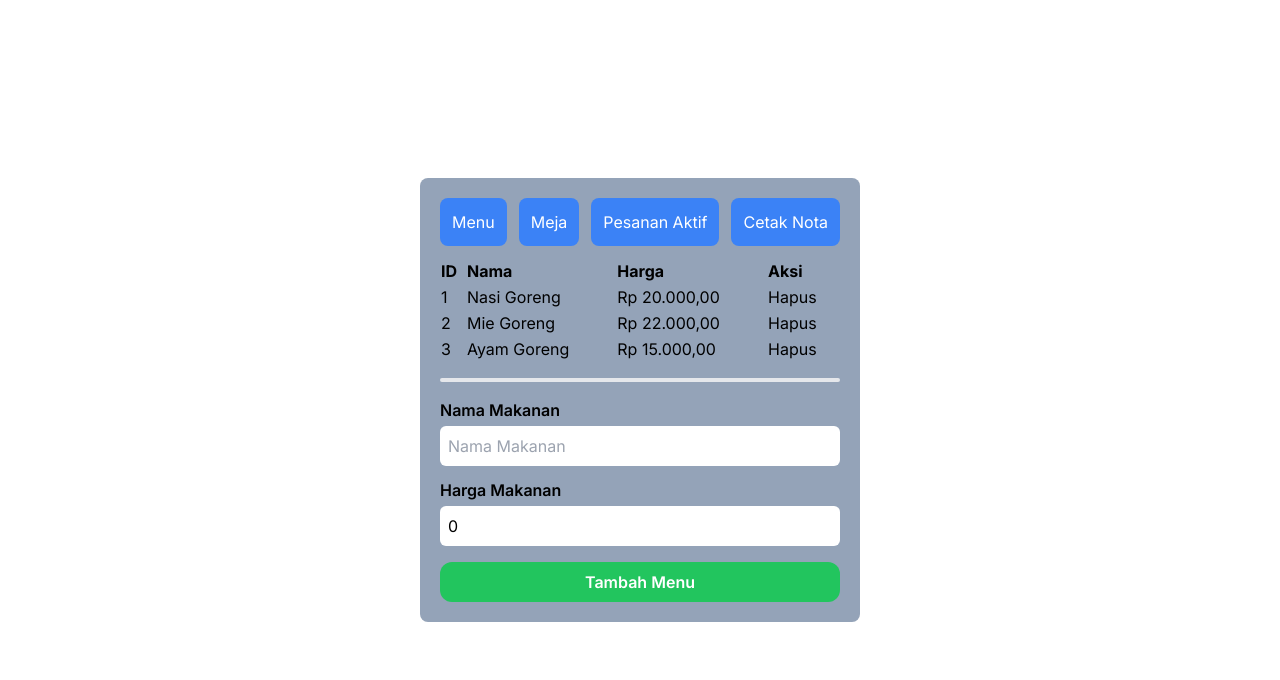
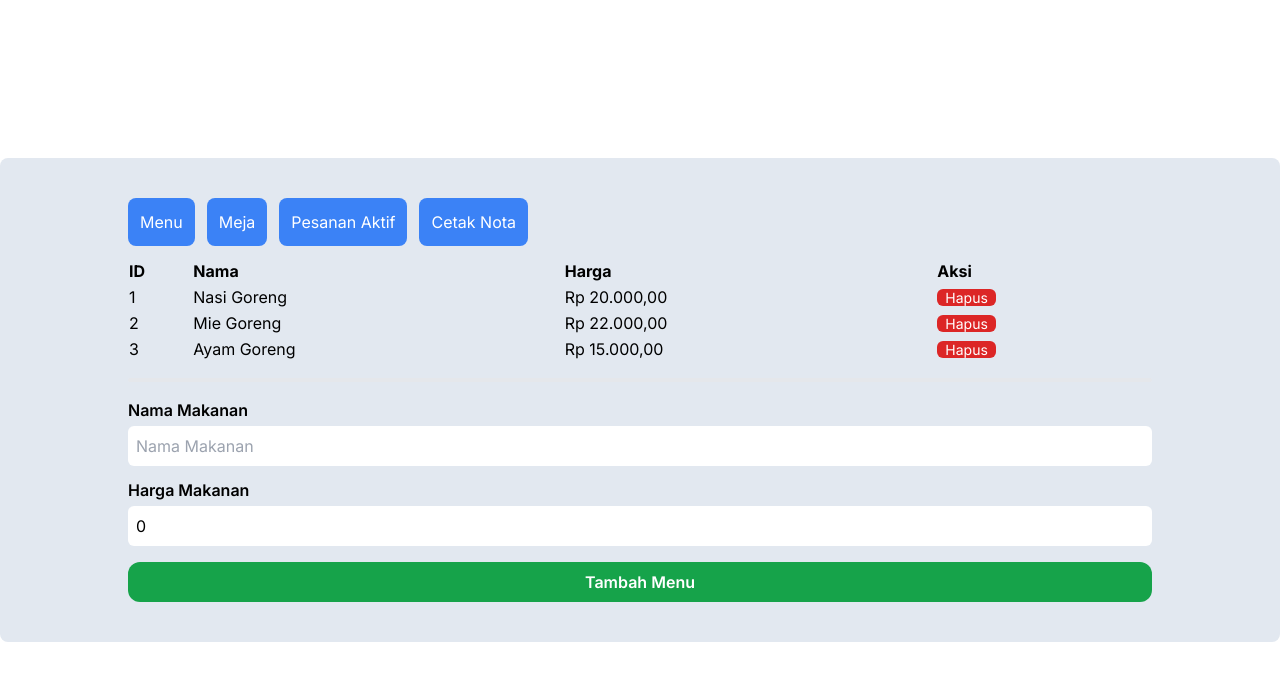
Before and after one commit to Bryan-snw/simple-menu, a Next.js app: page / in a window 1280 px wide. Shown: the top 680 px of the page. Built offline with nearby package versions, Linux system fonts and the light colour scheme.

Commit message:
Change Lyaout and sizes

```diff
--- a/app/components/Menu/TampilanMenu.tsx
+++ b/app/components/Menu/TampilanMenu.tsx
@@ -32,7 +32,7 @@ const TampilanMenu = () => {
     ]);
 
     function handleDelete() {
-
+        alert("Hapus");
     }
 
 
@@ -77,7 +77,7 @@ const TampilanMenu = () => {
                         <td>{menu.id}</td>
                         <td>{menu.nama}</td>
                         <td>{rupiah(menu.harga)}</td>
-                        <td><span className="cursor-pointer"onClick={handleDelete}>Hapus</span></td>
+                        <td><span className="cursor-pointer text-sm bg-red-600 hover:bg-red-700 px-2 text-white rounded-md"onClick={handleDelete}>Hapus</span></td>
                     </tr>
                 )}
             </tbody>
@@ -107,7 +107,7 @@ const TampilanMenu = () => {
                     onChange={(e)=>setHargaMakanan(parseInt(e.target.value))}
                 />
             </div>
-            <button type='submit' className="mt-1 w-full bg-green-500 hover:bg-green-600 py-2 text-white font-semibold rounded-xl">Tambah Menu</button>
+            <button type='submit' className="mt-1 w-full bg-green-600 hover:bg-green-700 py-2 text-white font-semibold rounded-xl">Tambah Menu</button>
         </form>
     </>
   )
--- a/app/page.tsx
+++ b/app/page.tsx
@@ -31,7 +31,7 @@ export default function Home() {
 
   return (
     <main className="flex min-h-screen items-center justify-center">
-      <div className="grid bg-slate-400 p-5 rounded-lg">
+      <div className="grid bg-slate-200 w-full mx-auto lg:px-32 py-10 px-8 rounded-lg">
         <div className="flex gap-3 mb-3">
           <button onClick={()=>changeView('menu')} className='p-3 bg-blue-500 hover:bg-blue-700 text-white rounded-lg'>Menu</button>
           <button onClick={()=>changeView('meja')} className='p-3 bg-blue-500 hover:bg-blue-700 text-white rounded-lg'>Meja</button>
```
